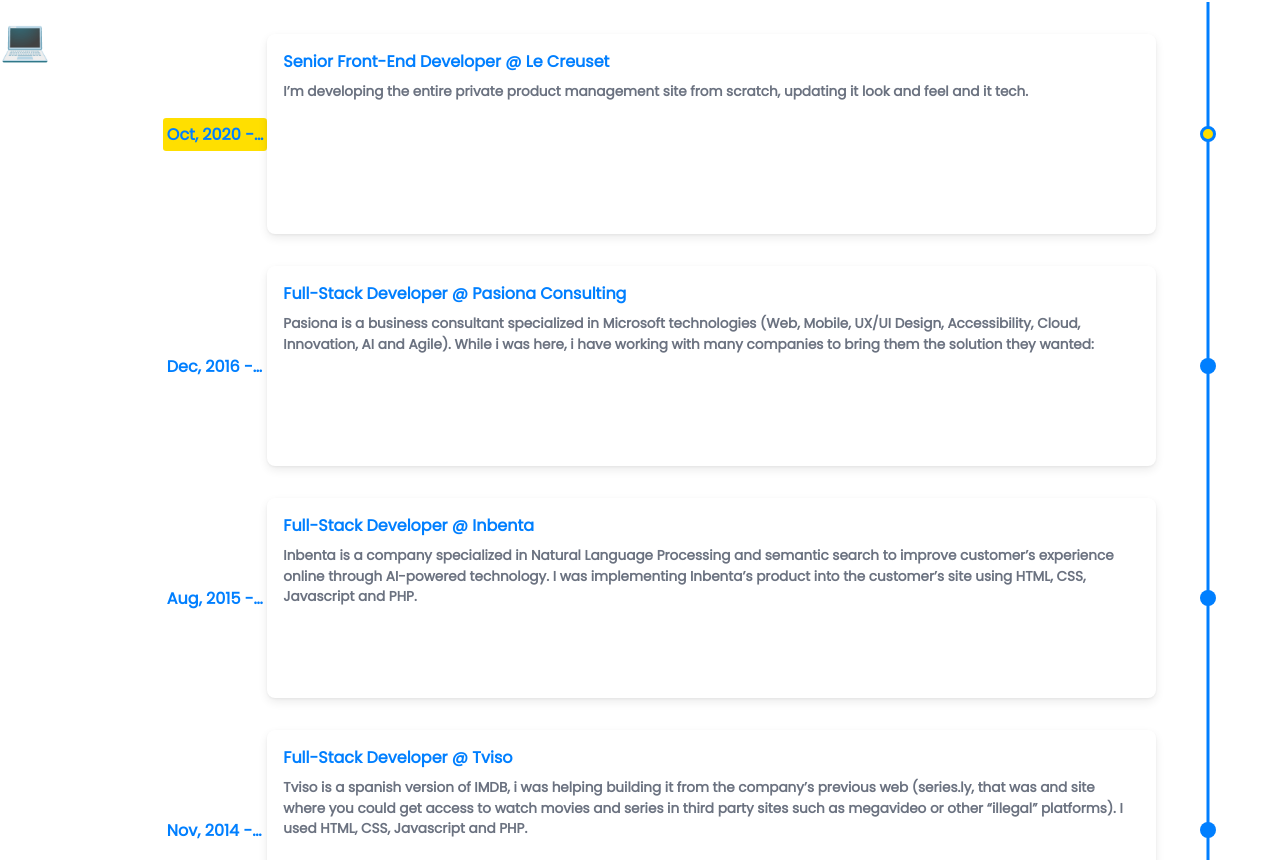
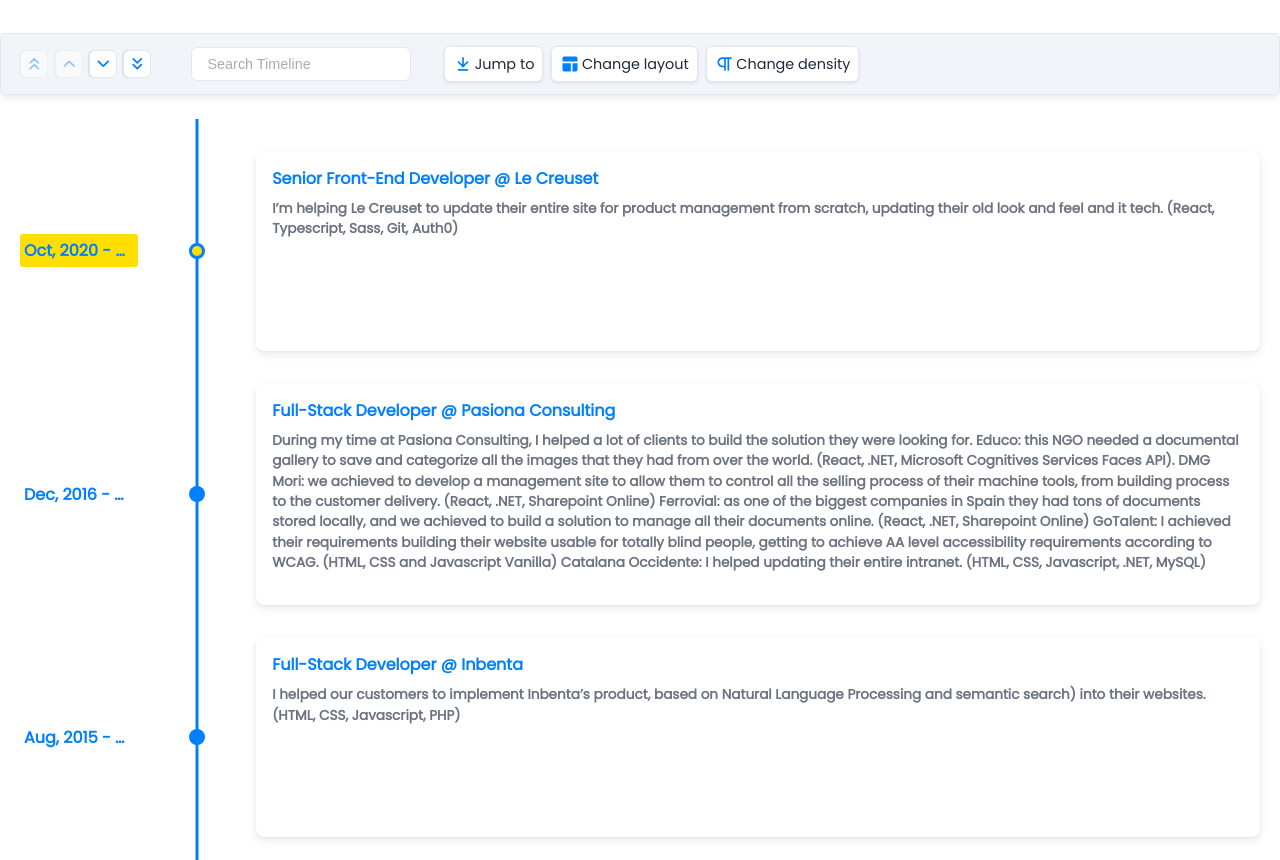
Before and after one commit to Arkalex/arkalex.dev, a Next.js app: page / in a window 1280 px wide. Shown: the part 720-1580 px from the top of the page. Built offline with nearby package versions, Linux system fonts and the light colour scheme.

Commit message:
Fixed job section styles

```diff
--- a/components/Bio/style.module.css
+++ b/components/Bio/style.module.css
@@ -13,7 +13,7 @@
     z-index: 2;
 }
 .presentation {
-    width: 40%;
+    width: 70%;
     word-spacing: 1px;
 }
 .desc {
--- a/components/Job/data.js
+++ b/components/Job/data.js
@@ -2,26 +2,26 @@
     {
         title: "Oct, 2020 - Current", //Date
         cardTitle: "Senior Front-End Developer @ Le Creuset",
-        cardSubtitle: "I’m developing the entire private product management site from scratch, updating it look and feel and it tech."
+        cardSubtitle: "I’m helping Le Creuset to update their entire site for product management from scratch, updating their old look and feel and it tech. (React, Typescript, Sass, Git, Auth0)"
     },
     {
         title: "Dec, 2016 - Oct, 2020", //Date
         cardTitle: "Full-Stack Developer @ Pasiona Consulting",
-        cardSubtitle: "Pasiona is a business consultant specialized in Microsoft technologies (Web, Mobile, UX/UI Design, Accessibility, Cloud, Innovation, AI and Agile). While i was here, i have working with many companies to bring them the solution they wanted:"
+        cardSubtitle: "During my time at Pasiona Consulting, I helped a lot of clients to build the solution they were looking for. Educo: this NGO needed a documental gallery to save and categorize all the images that they had from over the world. (React, .NET, Microsoft Cognitives Services Faces API).         DMG Mori: we achieved to develop a management site to allow them to control all the selling process of their machine tools, from building process to the customer delivery. (React, .NET, Sharepoint Online) Ferrovial: as one of the biggest companies in Spain they had tons of documents stored locally, and we achieved to build a solution to manage all their documents online. (React, .NET, Sharepoint Online) GoTalent: I achieved their requirements building their website usable for totally blind people, getting to achieve AA level accessibility requirements according to WCAG. (HTML, CSS and Javascript Vanilla) Catalana Occidente: I helped updating their entire intranet. (HTML, CSS, Javascript, .NET, MySQL)"
     },
     {
         title: "Aug, 2015 - Nov, 2016", //Date
         cardTitle: "Full-Stack Developer @ Inbenta",
-        cardSubtitle: "Inbenta is a company specialized in Natural Language Processing and semantic search to improve customer’s experience online through AI-powered technology. I was implementing Inbenta’s product into the customer’s site using HTML, CSS, Javascript and PHP."
+        cardSubtitle: "I helped our customers to implement Inbenta’s product, based on Natural Language Processing and semantic search) into their websites. (HTML, CSS, Javascript, PHP)"
     },
     {
         title: "Nov, 2014 - Jul, 2015", //Date
         cardTitle: "Full-Stack Developer @ Tviso",
-        cardSubtitle: "Tviso is a spanish version of IMDB, i was helping building it from the company’s previous web (series.ly, that was and site where you could get access to watch movies and series in third party sites such as megavideo or other “illegal” platforms). I used HTML, CSS, Javascript and PHP."
+        cardSubtitle: "Their last project (series.ly) was one or the biggest websites in its time, and I helped them building their new plattform (a spanish version of IMDB) (HTML, CSS, Javascript, PHP)"
     },
     {
         title: "Jan, 2014 - Oct, 2014", //Date
         cardTitle: "Back-End Developer @ The Mamasu Agency",
-        cardSubtitle: "I developed an API for a mobile application which contains features where you could win prizes playing games. Developed using PHP."
+        cardSubtitle: "They wanted to build a mobile app with games and prizes, and I helped them with the backend part. (PHP, MySQL)"
     },
 ]
--- a/components/Job/index.js
+++ b/components/Job/index.js
@@ -7,13 +7,12 @@
 
 export const Job = () => {
     return (
-        <section>
+        <section className={styles.column}>
             <h2 className={styles.title}>Work <span>💻</span></h2>
             <Chrono
                 items={Data}
                 mode='VERTICAL'
                 hideControls={true}
-                flipLayout={true}
                  />
         </section>
     )
--- a/components/Job/style.module.css
+++ b/components/Job/style.module.css
@@ -1,5 +1,6 @@
 .title {
     font-size: 40px;
+    margin-left: 22px;
 }
 .title > span {
     -webkit-animation-name: wave-animation;
@@ -12,3 +13,7 @@
     display: inline-block;
     z-index: 2;
 }
+
+.column {
+    flex-direction: column;
+}
--- a/styles/Home.module.css
+++ b/styles/Home.module.css
@@ -1,11 +1,33 @@
 .container {
-  min-height: 100vh;
-  padding: 0;
+  width: 100%;
+  margin: 0 auto;
   display: flex;
   flex-direction: column;
   justify-content: start;
   padding-top: 15vh;
 }
+
+@media (min-width: 640px){
+  .container {
+    max-width: 640px;
+  }
+}
+@media (min-width: 768px){
+  .container {
+    max-width: 768px;
+  }
+}
+@media (min-width: 1024px) {
+  .container {
+    max-width: 1024px;
+  }
+}
+@media (min-width: 1280px) {
+  .container {
+    max-width: 1280px;
+  }
+}
+
 .title a {
   color: #0070f3;
   text-decoration: none;
--- a/styles/globals.css
+++ b/styles/globals.css
@@ -1,4 +1,8 @@
 @import url('https://fonts.googleapis.com/css2?family=Poppins&display=swap');
+
+html {
+  scroll-behavior: smooth;
+}
 
 html,
 body {
@@ -22,7 +26,7 @@
   display: flex;
   justify-content: space-evenly;
   align-content: center;
-  height: 80%;
+  padding-bottom: 5rem;
 }
 
 /* F8B195   F67280   C06C84   6C5B7B   355C7D  */
```
